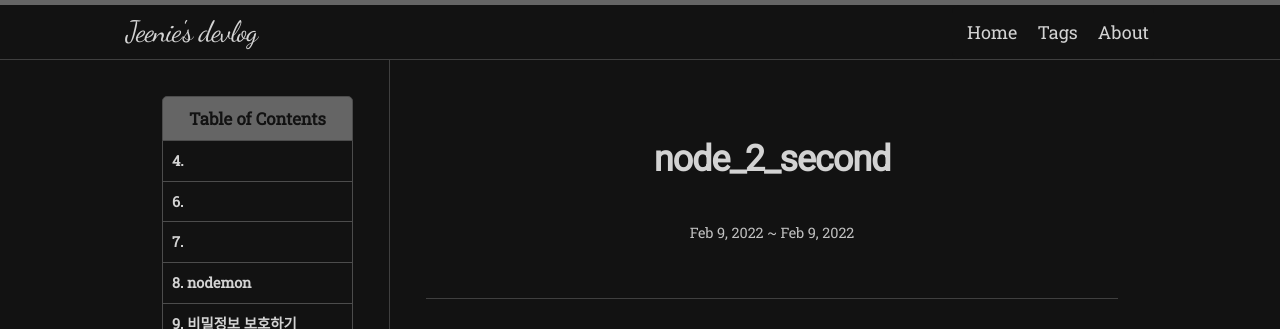
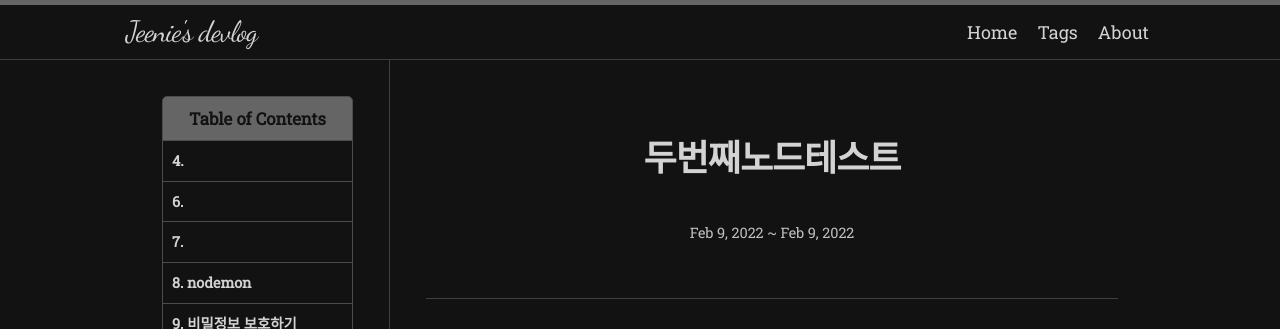
Before and after one commit to dev-Jeenie/dev-Jeenie.github.io, a Jekyll site: the page built from _posts/2022-02-09-node-2-second.md, in a window 1280 px wide. Shown: the top 329 px of the page. Built offline with Jekyll 4.4.1, drawn with Linux system fonts in a browser that asks for light colours; nearby versions of some CDN libraries; some web fonts are replaced; our own code applies the rules of GitHub Pages for plain Markdown files.

Commit message:
addd test file

```diff
--- a/_posts/2022-02-09-node-2-second.md
+++ b/_posts/2022-02-09-node-2-second.md
@@ -1,5 +1,5 @@
 ---
-title: "node_2_second"
+title: "두번째노드테스트"
 permalink: /cs/node2Second
 tags:
   - [CS]
```
